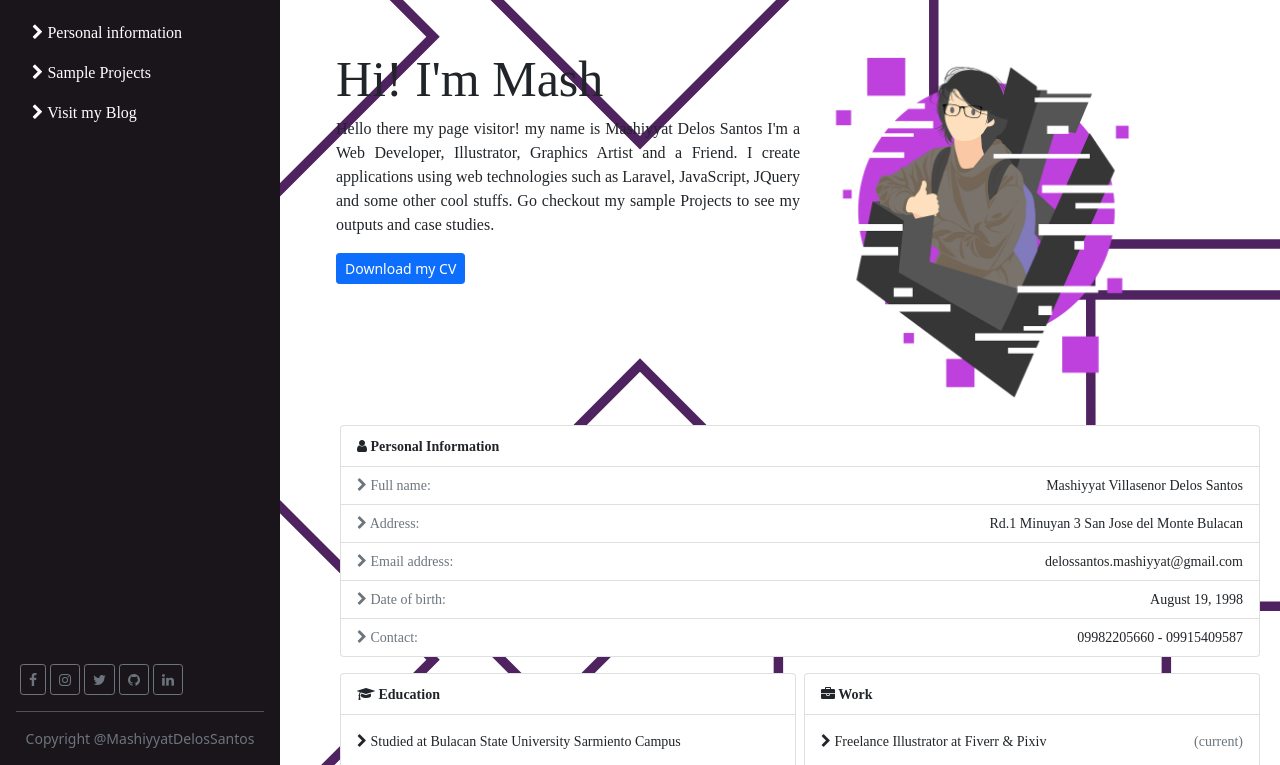
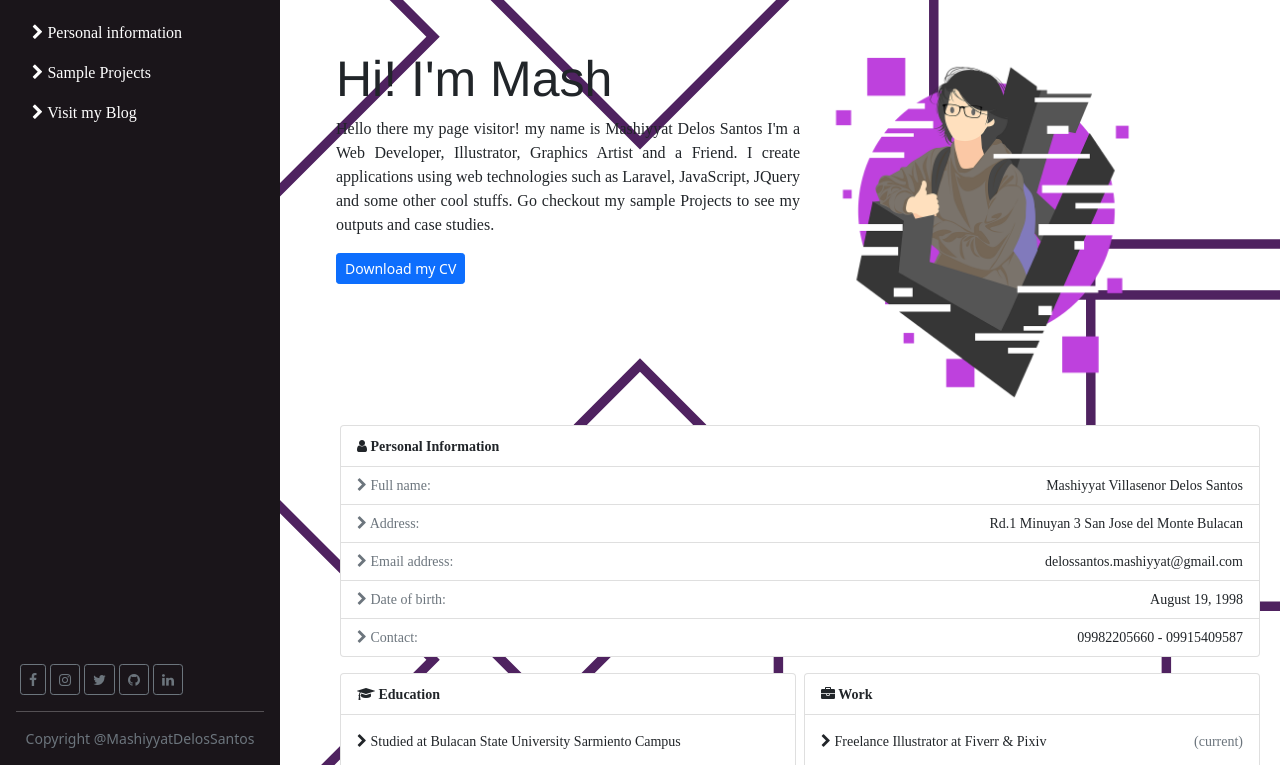
Before and after one commit to Mash-min/portfolio-v.2, a plain HTML site: page index.html in a window 1280 px wide. Shown: the part 35-800 px from the top of the page. Drawn offline with Linux system fonts and the light colour scheme.

Commit message:
Font change

```diff
--- a/css/app.css
+++ b/css/app.css
@@ -16,7 +16,7 @@ body {
 }
 .header {
     font-size: 50px;
-    font-family: 'Manjari Regular';
+    font-family: 'Franklin Gothic Medium', 'Arial Narrow', Arial, sans-serif;
     margin-bottom: 0px;
 }
 .minimalist {
```
